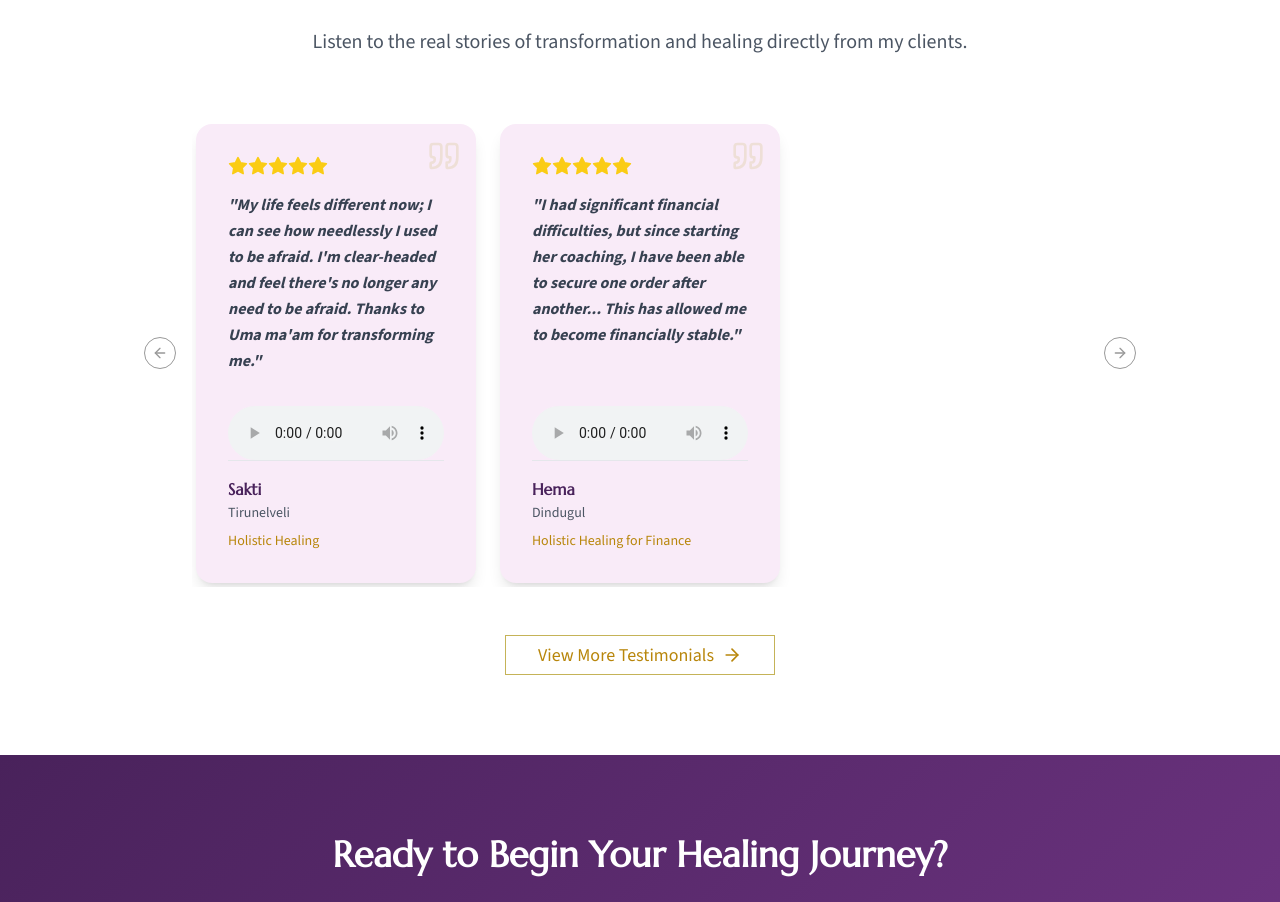
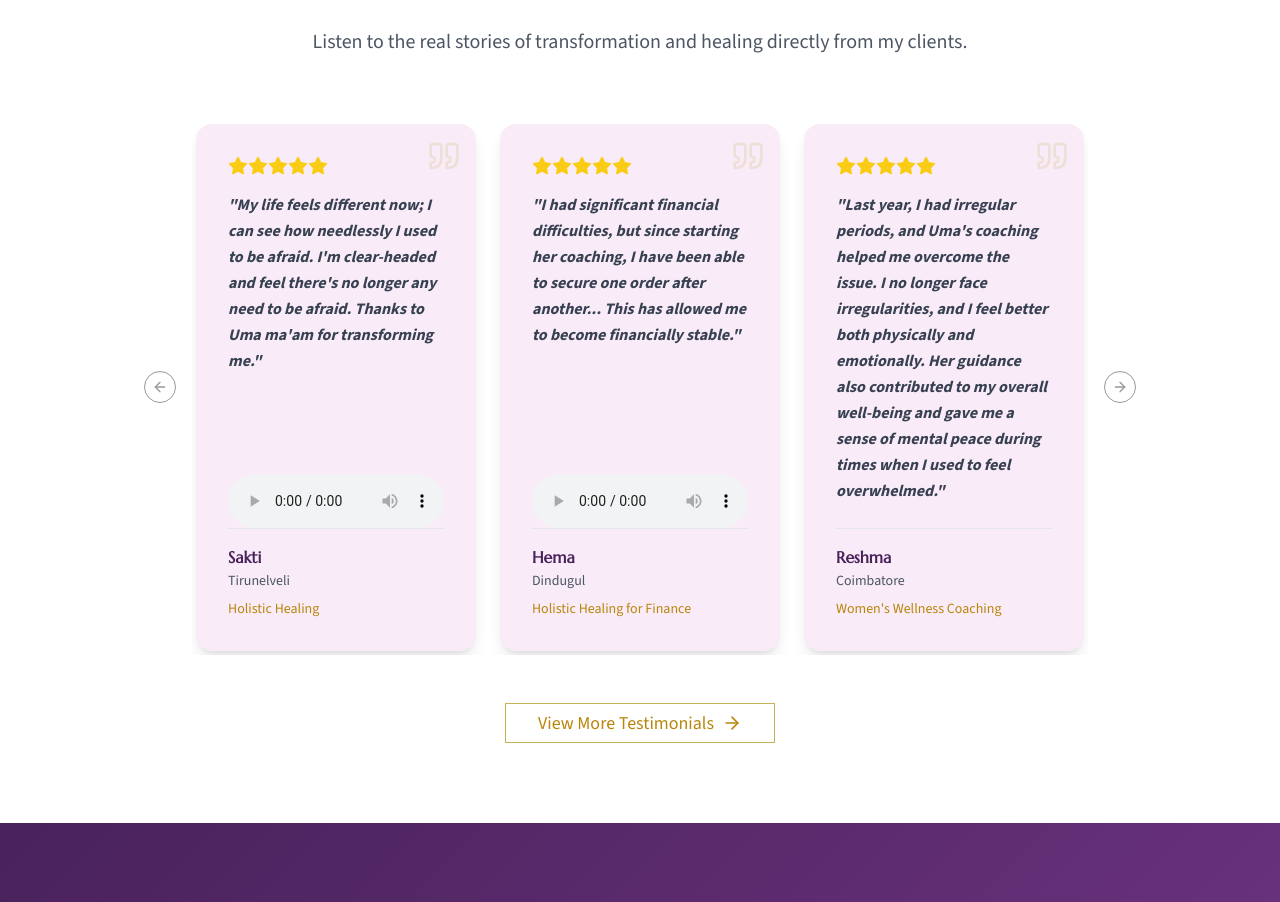
Before and after one commit to rameshkumark24/Umapandiyan, a React (Vite) app: page / in a window 1280 px wide. Shown: the part 1999-2901 px from the top of the page. Built offline with nearby package versions, Linux system fonts and the light colour scheme.

Commit message:
Update Home.jsx

```diff
--- a/src/pages/Home.jsx
+++ b/src/pages/Home.jsx
@@ -27,6 +27,14 @@ const Home = () => {
       text: "I had significant financial difficulties, but since starting her coaching, I have been able to secure one order after another... This has allowed me to become financially stable.",
       treatment: "Holistic Healing for Finance",
       audioSrc: "https://audio.jukehost.co.uk/oEAX1CpCG5ilqYBmrfcWuAon8P8UziJO"
+    },
+    {
+      id: 5,
+      name: "Reshma",
+      location: "Coimbatore",
+      rating: 5,
+      text: "Last year, I had irregular periods, and Uma's coaching helped me overcome the issue. I no longer face irregularities, and I feel better both physically and emotionally. Her guidance also contributed to my overall well-being and gave me a sense of mental peace during times when I used to feel overwhelmed.",
+      treatment: "Women's Wellness Coaching"
     }
   ];
 
```
